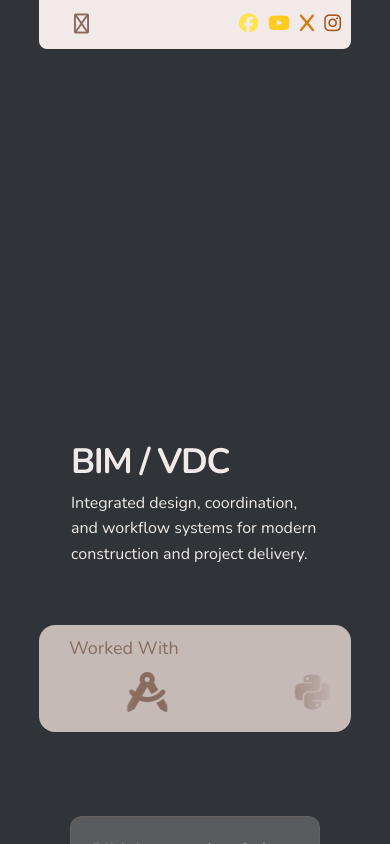
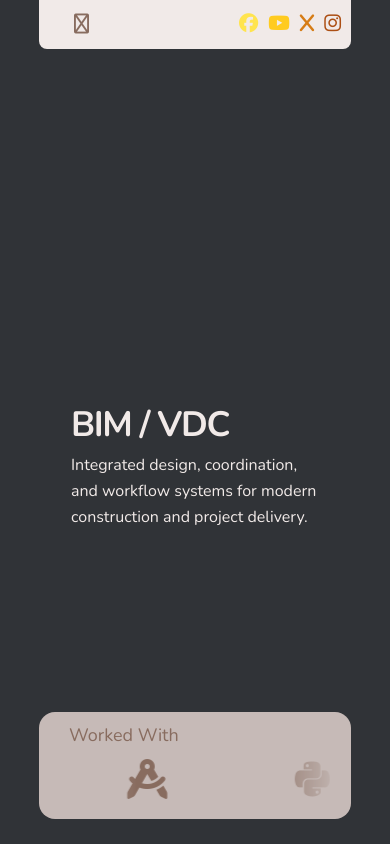
Before and after one commit to ariahmckee/portfolio-website, a React (Vite) app in the folder portfolio-app/: page /bim-vdc in a window 390 px wide. Shown: the top 844 px of the page. Built offline with nearby package versions, Linux system fonts and the light colour scheme.

Commit message:
fix: refine BIM/VDC responsive hero composition

```diff
--- a/portfolio-app/src/App.css
+++ b/portfolio-app/src/App.css
@@ -349,27 +349,38 @@ header .navigation li a,
 .bim-viewport-hero {
   position: relative;
   width: 100%;
-  min-height: calc(100svh - var(--header-height));
+  min-height: calc(100svh - var(--header-height) - 82px);
   margin-top: calc(-1 * var(--header-height));
   padding-top: var(--header-height);
-  display: grid;
-  grid-template-rows: minmax(0, 1fr) auto;
-  align-items: end;
+  padding-bottom: 140px;
+  display: flex;
+  flex-direction: column;
+  justify-content: flex-start;
   overflow: visible;
   z-index: 0;
 }
 
 .bim-video-hero {
   --video-hero-columns: minmax(0, 1.5fr) minmax(0, 1fr);
-  --video-hero-video-max-height: clamp(640px, 72vh, 1840px);
-  --video-hero-min-height: 270px;
+  --video-hero-video-max-height: clamp(320px, 52vh, 560px);
+  --video-hero-min-height: 180px;
   --video-hero-content-max-width: 30rem;
-  --video-hero-media-offset-y: -4.2rem;
-  --video-hero-text-offset-y: 3.5rem;
+  --video-hero-media-offset-y: 0px;
+  --video-hero-text-offset-y: 0px;
   width: 100%;
   margin: 0;
   padding: 0;
   z-index: 1;
+  flex: 0 0 auto;
+}
+
+.bim-viewport-hero .discipline-marquee {
+  position: absolute;
+  left: 0;
+  right: 0;
+  bottom: 0;
+  width: 100%;
+  margin: 0 auto;
 }
 
 .project-card {
@@ -563,20 +574,25 @@ header .navigation li a,
   }
 
   .bim-viewport-hero {
-    min-height: clamp(420px, 72svh, 720px);
+    min-height: clamp(560px, 80svh, 760px);
     margin-top: 0;
     padding-top: 0;
-    grid-template-rows: auto auto;
+    padding-bottom: 110px;
+    justify-content: flex-start;
   }
 
   .bim-video-hero {
     --video-hero-columns: 1fr;
     --video-hero-media-offset-y: 0px;
     --video-hero-text-offset-y: 0px;
-    --video-hero-video-max-height: clamp(240px, 40svh, 500px);
+    --video-hero-video-max-height: clamp(220px, 34vh, 360px);
     width: 100%;
-    margin-top: 0;
+    margin: 0;
     padding-inline: clamp(1rem, 4vw, 2rem);
+  }
+
+  .bim-viewport-hero .discipline-marquee {
+    bottom: 0;
   }
 
   .project-grid {
@@ -625,6 +641,13 @@ header .navigation li a,
   }
 }
 
+@media (max-width: 950px) and (min-height: 1000px) {
+  .bim-viewport-hero {
+    min-height: calc(100svh - 170px);
+    padding-bottom: 0;
+  }
+}
+
 @media (max-width: 480px) {
   html,
   body {
```
Also changed, not shown: 1 other file (tests, documents, lock files or other folders).
